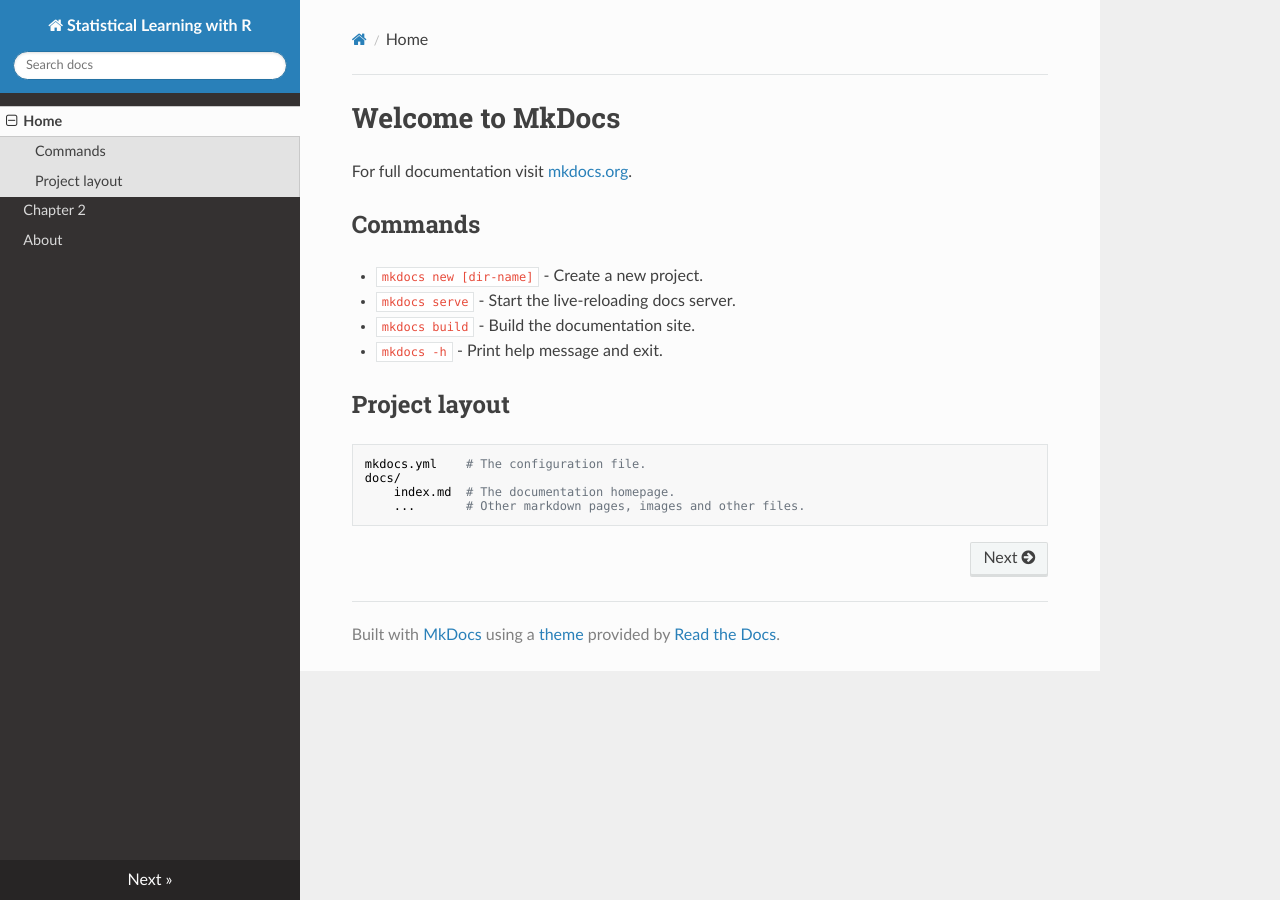
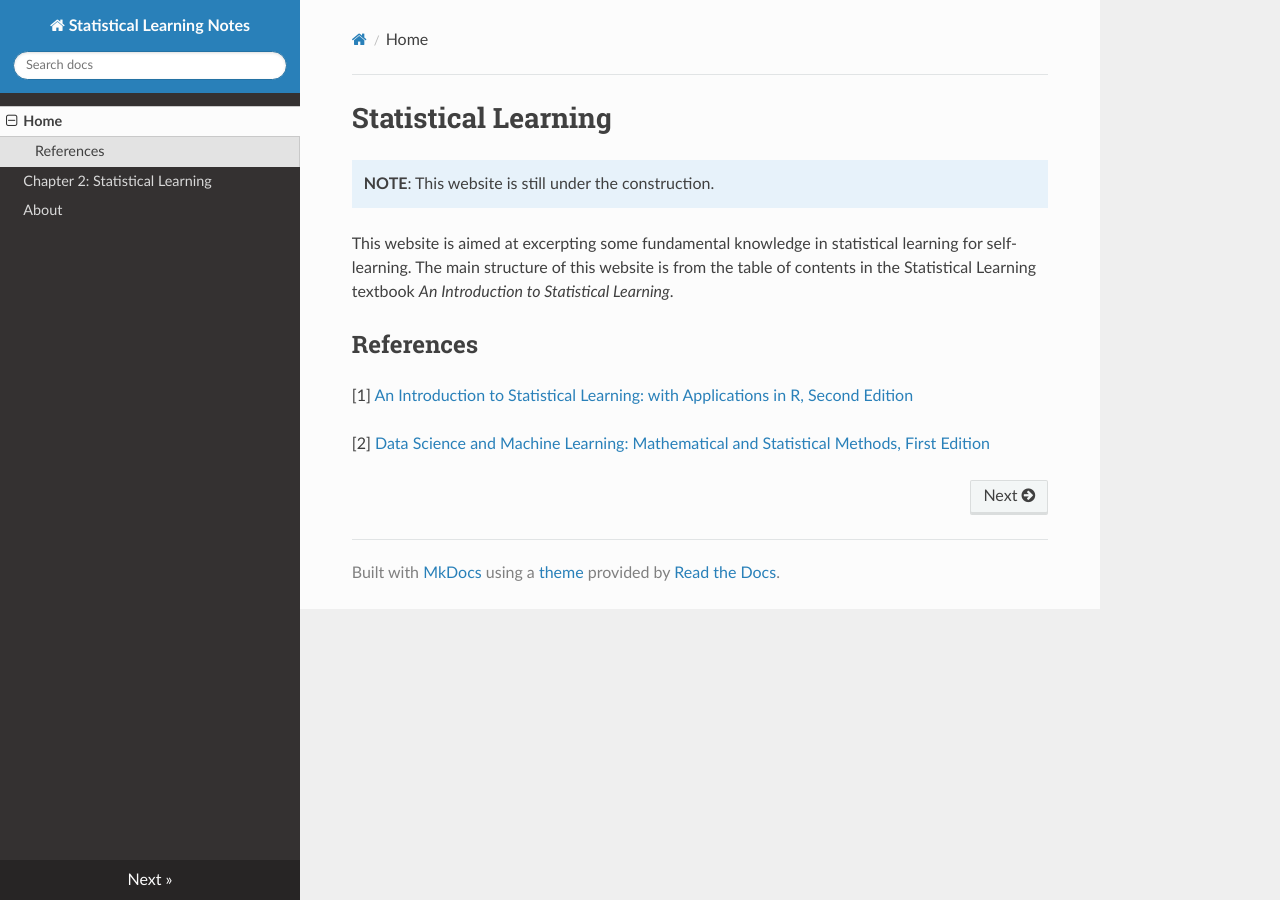
Before and after one commit to ZhipengHe/Statistical-Learning-Notes, an MkDocs documentation site: the page built from docs/index.md, in a window 1280 px wide. Built offline with MkDocs 1.6.1, drawn with Linux system fonts in a browser that asks for light colours; nearby versions of some CDN libraries.

Commit message:
rename repo

```diff
--- a/docs/index.md
+++ b/docs/index.md
@@ -1,17 +1,13 @@
-# Welcome to MkDocs
+# Statistical Learning
 
-For full documentation visit [mkdocs.org](https://www.mkdocs.org).
+<div class="note">
+    <strong>NOTE</strong>: This website is still under the construction.
+</div>
 
-## Commands
+This website is aimed at excerpting some fundamental knowledge in statistical learning for self-learning. The main structure of this website is from the table of contents in the Statistical Learning textbook *An Introduction to Statistical Learning*.
 
-* `mkdocs new [dir-name]` - Create a new project.
-* `mkdocs serve` - Start the live-reloading docs server.
-* `mkdocs build` - Build the documentation site.
-* `mkdocs -h` - Print help message and exit.
+## References
 
-## Project layout
+[1] [An Introduction to Statistical Learning: with Applications in R, Second Edition](https://www.statlearning.com/)
 
-    mkdocs.yml    # The configuration file.
-    docs/
-        index.md  # The documentation homepage.
-        ...       # Other markdown pages, images and other files.
+[2] [Data Science and Machine Learning: Mathematical and Statistical Methods, First Edition](https://people.smp.uq.edu.au/DirkKroese/DSML/)
--- a/mkdocs.yml
+++ b/mkdocs.yml
@@ -1,8 +1,8 @@
-site_name: Statistical Learning with R
-site_url: https://zhipenghe.me/Statistical-Learning-with-R/
+site_name: Statistical Learning Notes
+site_url: https://zhipenghe.me/Statistical-Learning-Notes/
 nav:
     - Home: index.md
-    - Chapter 2: ch2_notes.md
+    - "Chapter 2: Statistical Learning": ch2_notes.md
     - About: about.md
 theme: readthedocs
 
```
Also changed, not shown: docs/ch2_notes.md (+1 -1 lines), site/404.html, site/about/index.html, site/ch2_notes/index.html, site/index.html, site/search.html, site/search/search_index.json, site/sitemap.xml, 3 other files.
